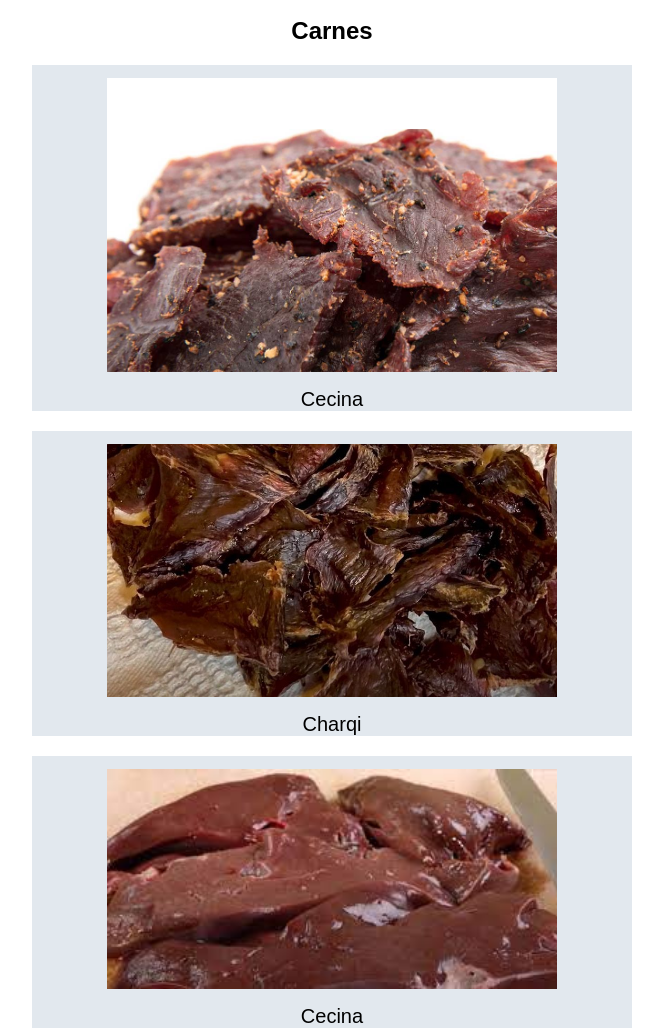
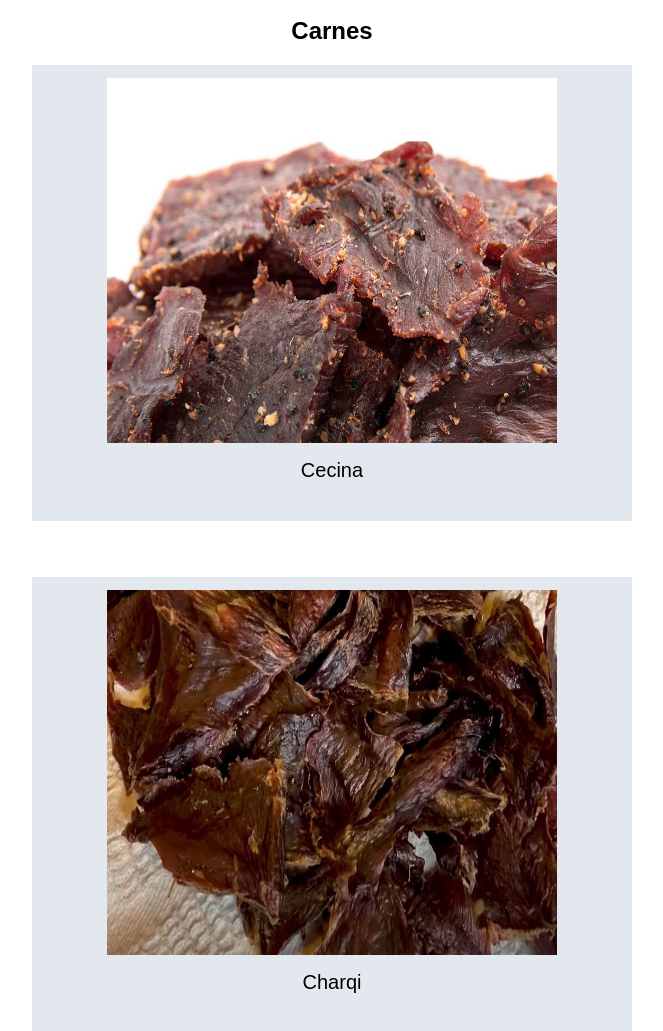
Before and after one commit to maxsihuar/EPT, a plain HTML site: page Destacados.html in a window 1280 px wide. Shown: the part 7767-8798 px from the top of the page, without its empty margins (372-1035 px from the left). Drawn offline with Linux system fonts and the light colour scheme; a web font is replaced by a local one.

Commit message:
Se corrigio un bug

```diff
--- a/Destacados.html
+++ b/Destacados.html
@@ -108,7 +108,7 @@
             </section>
 
             <h2 id="Tuberculos" class="center_text">Tuberculos</h2>
-            <section class="gallery" id="container" >
+            <section class="gallery" id="container">
                 <article class="card">
                     <img src="IMG/Oca.jpg" alt="Oca">
                     <span class="da-text">
@@ -153,7 +153,7 @@
                 </article>
             </section>
             <h2 id="Carnes" class="center_text">Carnes</h2>
-            <section class="galery" id="container">
+            <section class="gallery" id="container">
 
                 <article class="card">
                     <img src="IMG/Cecina.jpg" alt="Cecina">
```
